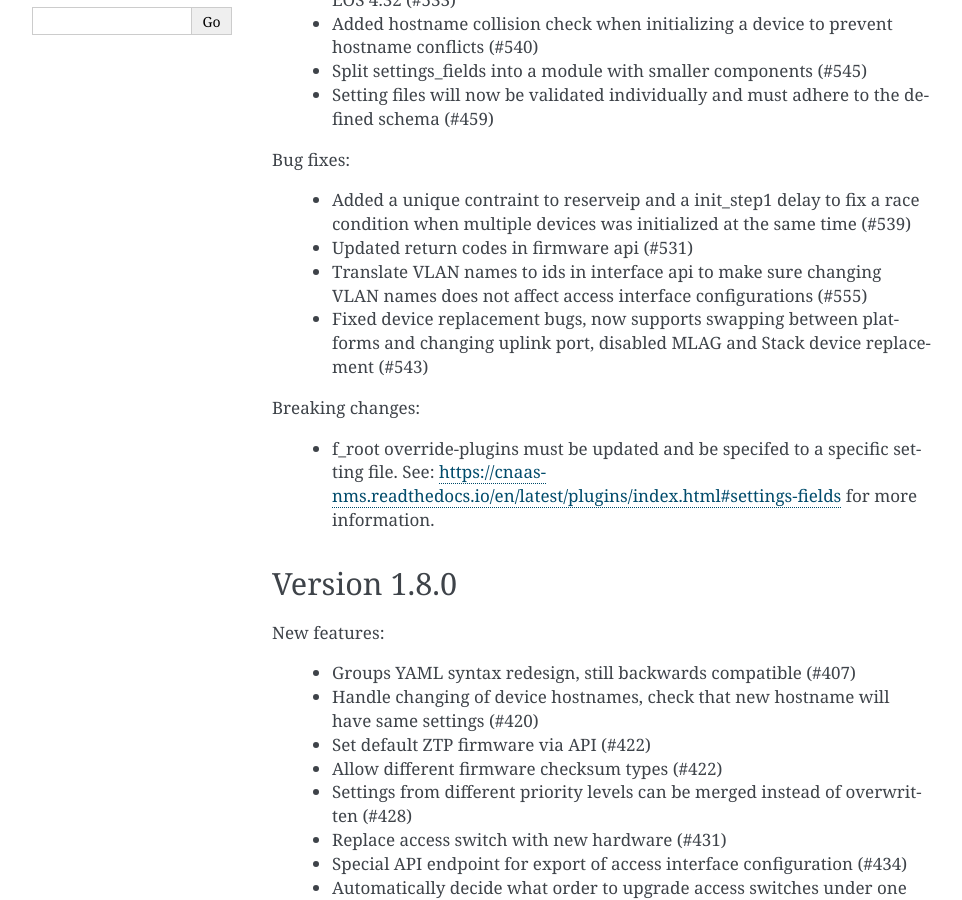
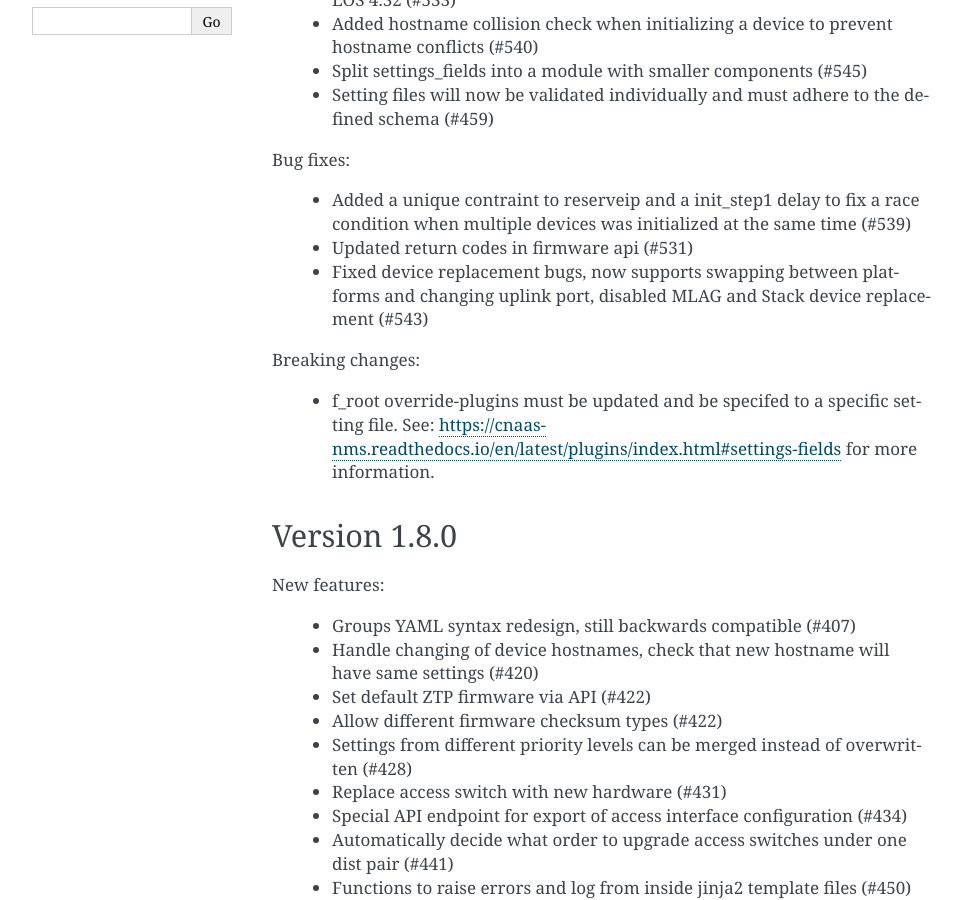
Before and after one commit to SUNET/cnaas-nms, a Sphinx documentation site: the page built from docs/changelog/index.rst, in a window 1280 px wide and 900 px high, scrolled down 619 px. Shown: the whole window, without its empty margins (148-1110 px from the left). Built offline with Sphinx 7.4.7, drawn with Linux system fonts in a browser that asks for light colours.

Commit message:
Removed not done change

```diff
--- a/docs/changelog/index.rst
+++ b/docs/changelog/index.rst
@@ -27,7 +27,6 @@ Bug fixes:
 
  - Added a unique contraint to reserveip and a init_step1 delay to fix a race condition when multiple devices was initialized at the same time (#539)
  - Updated return codes in firmware api (#531)
- - Translate VLAN names to ids in interface api to make sure changing VLAN names does not affect access interface configurations (#555)
  - Fixed device replacement bugs, now supports swapping between platforms and changing uplink port, disabled MLAG and Stack device replacement (#543)
 
 Breaking changes:
```
